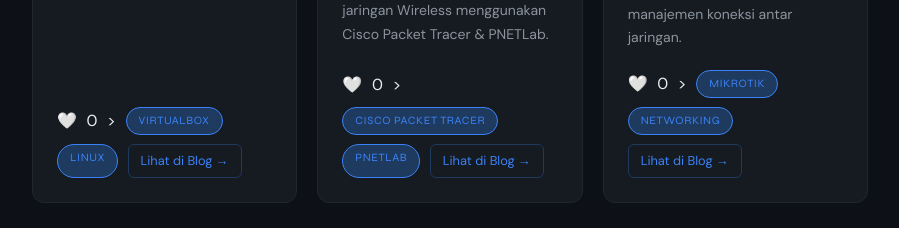
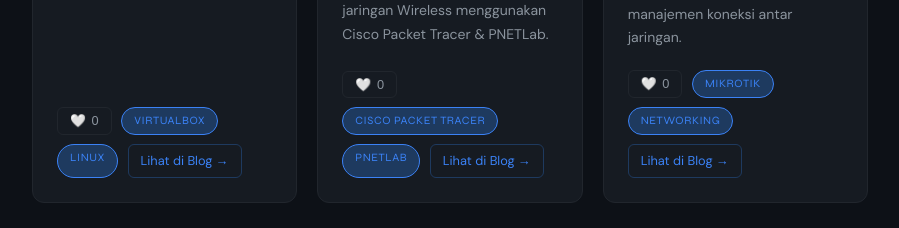
Before and after one commit to raden-diazka/raden-diazka.github.io, a website: page portfolio.html in a window 1280 px wide. Shown: the part 982-1210 px from the top of the page, without its empty margins (190-1089 px from the left). Drawn offline with Linux system fonts and the light colour scheme.

Commit message:
Fix project links structure in portfolio.html

```diff
--- a/portfolio.html
+++ b/portfolio.html
@@ -264,9 +264,10 @@ document.querySelectorAll('.like-btn').forEach((btn) => {
             Konfigurasi Linux Debian sebagai server jaringan menggunakan VirtualBox,
             mencakup instalasi, manajemen user, dan pengaturan layanan dasar.
           </div>
-          <div class="project-links" <button class="like-btn" data-id="asj">
-  <span class="like-icon">🤍</span> <span class="like-count">0</span>
-</button>>
+          <div class="project-links">
+  <button class="like-btn" data-id="asj">
+    <span class="like-icon">🤍</span> <span class="like-count">0</span>
+  </button>
             <span class="tag" style="font-size:0.7rem;">VirtualBox</span>
             <span class="tag" style="font-size:0.7rem;">Linux</span>
             <a href="https://diazkaa.blogspot.com/search/label/ASJ" target="_blank" class="project-link">Lihat di Blog →</a>
@@ -283,9 +284,10 @@ document.querySelectorAll('.like-btn').forEach((btn) => {
             pemasangan kabel Fiber Optic dan konfigurasi jaringan Wireless menggunakan
             Cisco Packet Tracer & PNETLab.
           </div>
-          <div class="project-links" <button class="like-btn" data-id="tjkn">
-  <span class="like-icon">🤍</span> <span class="like-count">0</span>
-</button>>
+          <div class="project-links">
+  <button class="like-btn" data-id="tjkn">
+    <span class="like-icon">🤍</span> <span class="like-count">0</span>
+  </button>
             <span class="tag" style="font-size:0.7rem;">Cisco Packet Tracer</span>
             <span class="tag" style="font-size:0.7rem;">PNETLab</span>
             <a href="https://diazkaa.blogspot.com/search/label/FO-TJKN" target="_blank" class="project-link">Lihat di Blog →</a>
@@ -301,9 +303,10 @@ document.querySelectorAll('.like-btn').forEach((btn) => {
             Melakukan konfigurasi perangkat jaringan via CLI MikroTik RouterOS, mencakup
             pengaturan IP Address, DHCP Server, dan manajemen koneksi antar jaringan.
           </div>
-          <div class="project-links" <button class="like-btn" data-id="pkpj">
-  <span class="like-icon">🤍</span> <span class="like-count">0</span>
-</button>>
+<div class="project-links">
+  <button class="like-btn" data-id="pkpj">
+    <span class="like-icon">🤍</span> <span class="like-count">0</span>
+  </button>
             <span class="tag" style="font-size:0.7rem;">MikroTik</span>
             <span class="tag" style="font-size:0.7rem;">Networking</span>
             <a href="https://diazkaa.blogspot.com/search/label/PKPJ" target="_blank" class="project-link">Lihat di Blog →</a>
```
